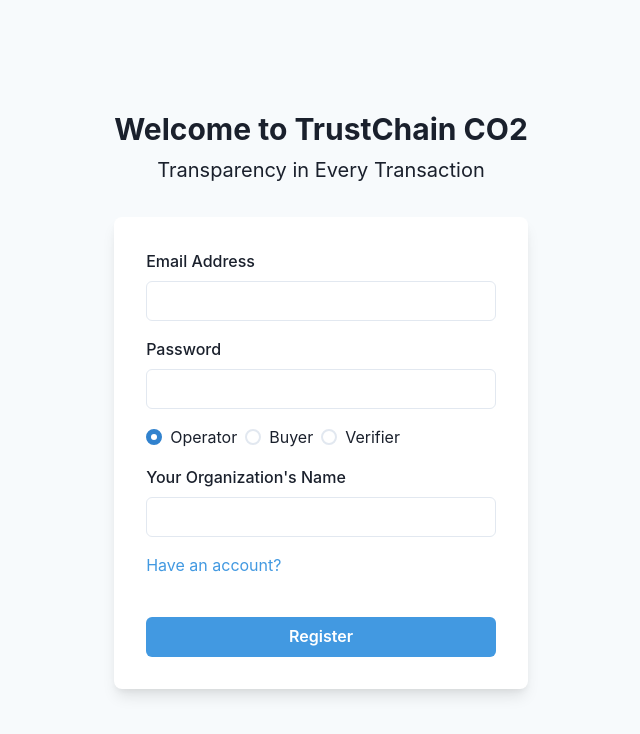
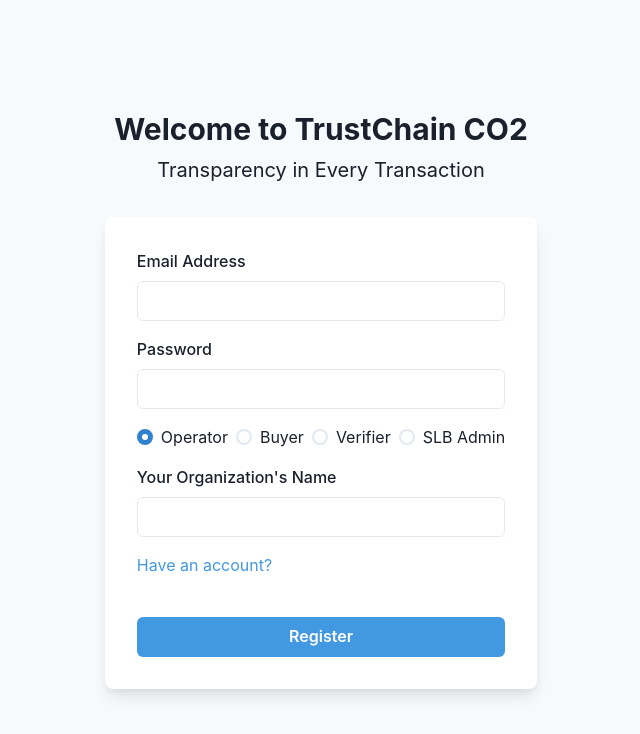
Before and after one commit to ANDREW-Li-33/TrustChain-Team5328, a React app in the folder frontend/: page /register in a window 1280 px wide. Shown: the top 734 px of the page, without its empty margins (319-959 px from the left). Built offline with nearby package versions, Linux system fonts and the light colour scheme; no server answers; the HTML template or start-up script is replaced by a standard one.

Commit message:
added slb admin to reg

```diff
--- a/frontend/src/pages/Registration.tsx
+++ b/frontend/src/pages/Registration.tsx
@@ -28,6 +28,8 @@ export default function RegistrationPage() {
   const [role, setRole] = useState("Operator");
   const [organizationName, setOrganizationName] = useState("");
   const [loading, setLoading] = useState(false);
+
+  console.log(role);
 
   const handleSubmit = async (e: any) => {
     e.preventDefault();
@@ -110,7 +112,8 @@ export default function RegistrationPage() {
       } else if (e.code === "auth/invalid-email") {
         errorMessage = "Invalid email address format.";
       } else if (e.code === "auth/weak-password") {
-        errorMessage = "Password is too weak. Please choose a stronger password.";
+        errorMessage =
+          "Password is too weak. Please choose a stronger password.";
       } else if (e.code === "auth/network-request-failed") {
         errorMessage = "Network error. Please check your connection.";
       }
@@ -172,6 +175,7 @@ export default function RegistrationPage() {
                 <Radio value="Operator">Operator</Radio>
                 <Radio value="Buyer">Buyer</Radio>
                 <Radio value="Verifier">Verifier</Radio>
+                <Radio value="SLB Admin">SLB Admin</Radio>
               </Stack>
             </RadioGroup>
 
@@ -187,8 +191,6 @@ export default function RegistrationPage() {
                 />
               </FormControl>
             )}
-
-
 
             <Stack spacing={10}>
               <Stack
```
Lines whose indentation alone changed are shown as unchanged.
